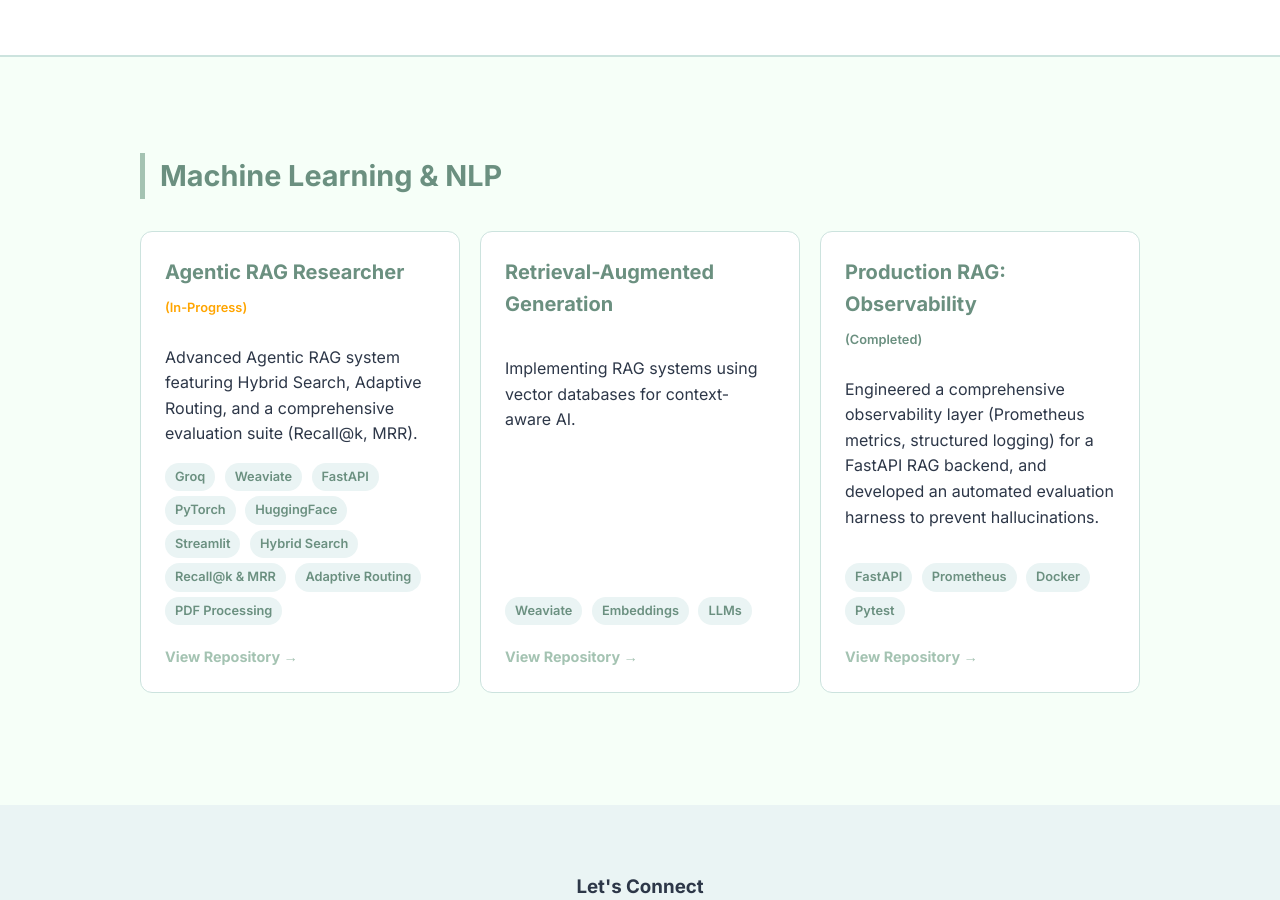
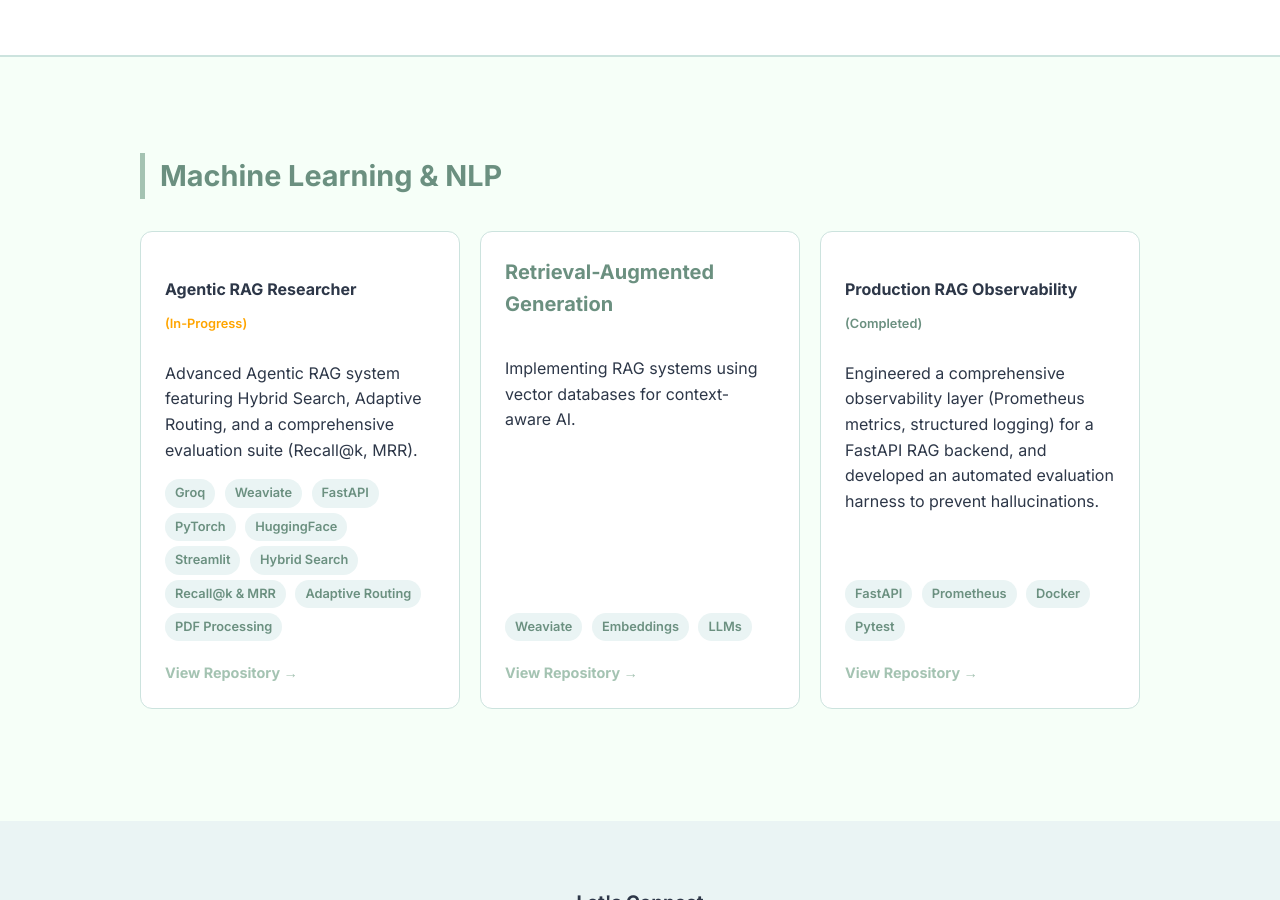
Before and after one commit to Jumana-ML/Jumana-ML.github.io, a Jekyll site: the page index.html, which Jekyll copies as it is, in a window 1280 px wide and 900 px high, scrolled down 467 px. Built offline with Jekyll 4.4.1, drawn with Linux system fonts in a browser that asks for light colours.

```diff
--- a/index.html
+++ b/index.html
@@ -186,7 +186,7 @@
 
         <!-- البطاقة الأولى (المشروع الجديد - In Progress) -->
         <div class="card">
-            <h3>Agentic RAG Researcher</h3>
+            <h4>Agentic RAG Researcher</h4>
             <div style="font-size: 0.8rem; color: orange; margin-top: -10px; margin-bottom: 10px; font-weight: 600;">
                 (In-Progress)
             </div>
@@ -225,7 +225,7 @@
 
         <!-- البطاقة الثالثة (Completed) -->
         <div class="card">
-            <h3>Production RAG: Observability</h3>
+            <h4>Production RAG Observability</h4>
             <div style="font-size: 0.8rem; color: var(--jungle-teal); margin-top: -10px; margin-bottom: 10px; font-weight: 600;">
                 (Completed)
             </div>
```
